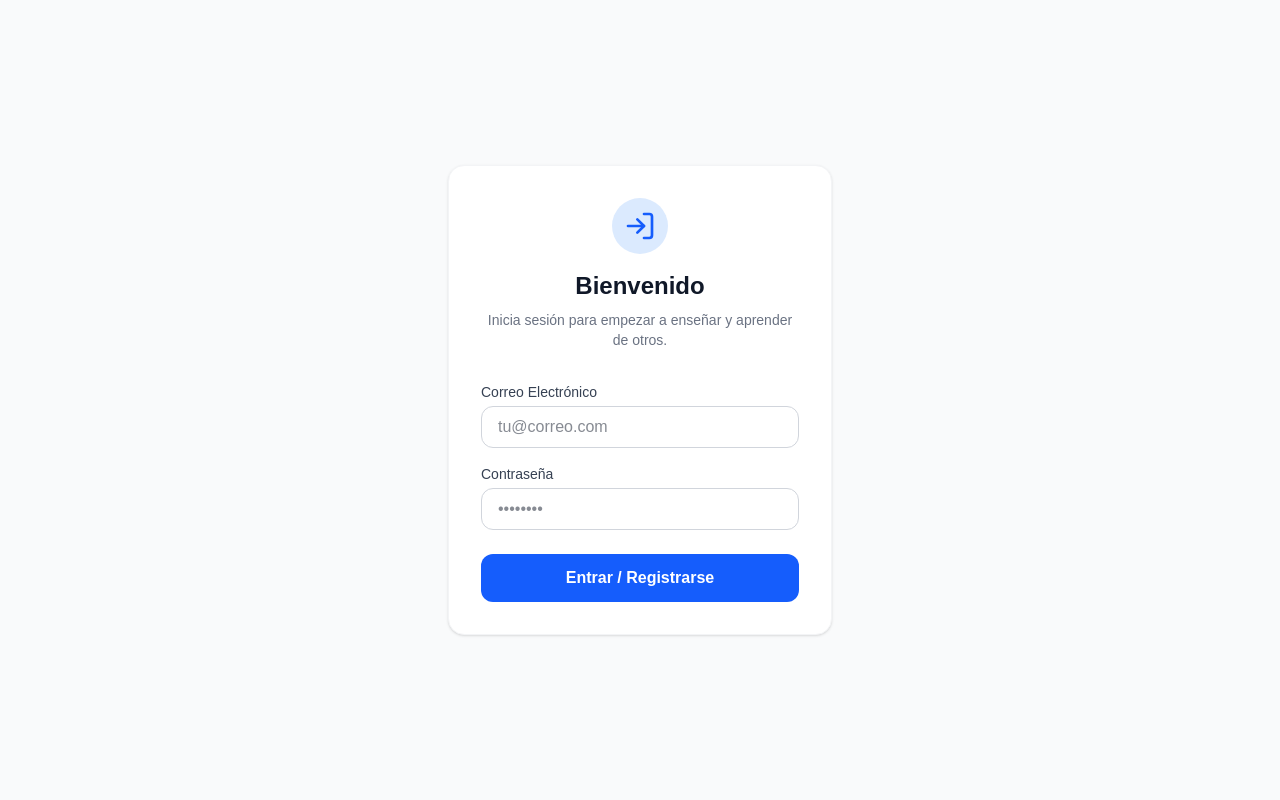
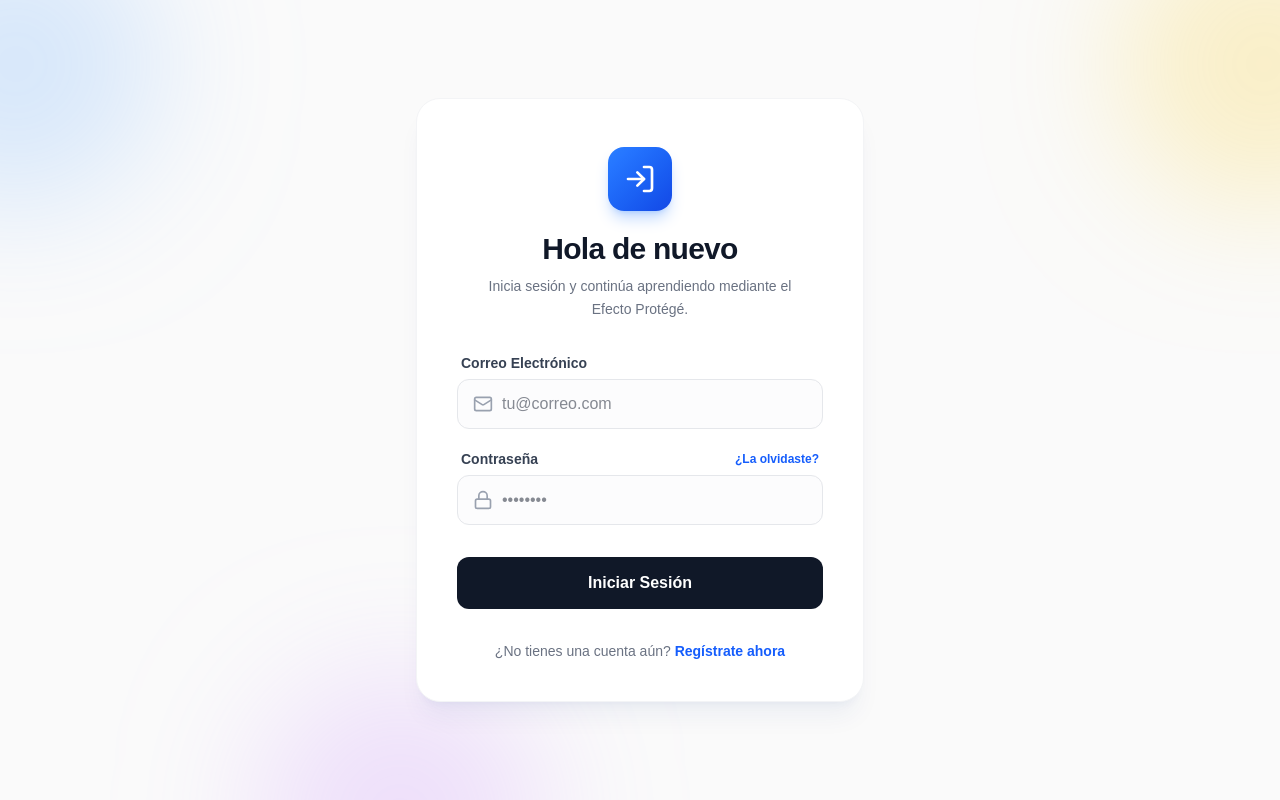
Before and after one commit to DiegoPerez107315/Prototipo-1, a Next.js app in the folder app-web/: page /login in a window 1280 px wide. Built offline with nearby package versions, Linux system fonts and the light colour scheme; no server answers.

Commit message:
Enhance login functionality and add update password page with improved UI

```diff
--- a/app-web/app/login/page.tsx
+++ b/app-web/app/login/page.tsx
@@ -1,115 +1,184 @@
 "use client";
 
-import { LogIn } from "lucide-react";
+import { LogIn, Mail, Lock, UserPlus, KeyRound, Loader2, ArrowLeft } from "lucide-react";
 import { useState } from "react";
 import { useRouter } from "next/navigation";
 import { createClient } from "@/utils/supabase/client";
 
 export default function LoginPage() {
+  const [mode, setMode] = useState<"signin" | "signup" | "forgot">("signin");
   const [email, setEmail] = useState("");
   const [password, setPassword] = useState("");
   const [loading, setLoading] = useState(false);
   const [errorMsg, setErrorMsg] = useState("");
+  const [successMsg, setSuccessMsg] = useState("");
   const router = useRouter();
+
+  const supabase = createClient();
 
   const handleAuth = async (e: React.FormEvent) => {
     e.preventDefault();
     setLoading(true);
     setErrorMsg("");
+    setSuccessMsg("");
 
-    const supabase = createClient();
-
-    // 1. Intentamos iniciar sesión
-    const { error: signInError } = await supabase.auth.signInWithPassword({
-      email,
-      password,
+    if (mode === "signin") {
+      const { error } = await supabase.auth.signInWithPassword({ email, password });
+      if (error) {
+        setErrorMsg(error.message === "Invalid login credentials" ? "Credenciales incorrectas." : error.message);
+      } else {
+        router.push("/");
+      }
+    } else if (mode === "signup") {
+      const { error } = await supabase.auth.signUp({ email, password });
+      if (error) {
+        setErrorMsg("Error: " + error.message);
+      } else {
+        setSuccessMsg("¡Cuenta creada exitosamente! Revisa tu correo o inicia sesión directamente.");
+        setMode("signin");
+        setPassword("");
+      }
+    } else if (mode === "forgot") {
+      const { error } = await supabase.auth.resetPasswordForEmail(email, {
+        redirectTo: `${window.location.origin}/update-password`,
       });
-
-    if (signInError) {
-      // 2. Si es contraseña incorrecta
-      if (signInError.message === "Invalid login credentials") {
-        // Intentamos crear la cuenta. Si ya existe, es que la contraseña está mal.
-        const { error: signUpError } = await supabase.auth.signUp({
-          email,
-          password,
-        });
-
-        if (signUpError) {
-          if (signUpError.message.includes("User already registered")) {
-            setErrorMsg("La contraseña es incorrecta.");
+      if (error) {
+        setErrorMsg("Error enviando correo: " + error.message);
       } else {
-            setErrorMsg("Error: " + signUpError.message);
-          }
-          setLoading(false);
-          return;
-        }
-      } else {
-        setErrorMsg("Error: " + signInError.message);
-        setLoading(false);
-        return;
+        setSuccessMsg("Revisa tu bandeja de entrada. Te hemos enviado un enlace de recuperación.");
+        setEmail("");
       }
     }
 
-    // 3. Si todo salió bien, vamos al Dashboard
-    router.push("/");
     setLoading(false);
   };
 
   return (
-    <main className="min-h-screen bg-gray-50 flex flex-col items-center justify-center p-6">
-      <div className="w-full max-w-sm bg-white p-8 rounded-2xl shadow-sm border border-gray-100">
-        <div className="flex flex-col items-center mb-8">
-          <div className="bg-blue-100 p-3 rounded-full mb-4">
-            <LogIn className="text-blue-600" size={32} />
+    <main className="min-h-screen bg-zinc-50 flex flex-col items-center justify-center p-6 relative overflow-hidden">
+      {/* Círculos decorativos de fondo */}
+      <div className="absolute top-[-10%] left-[-10%] w-72 h-72 bg-blue-400 rounded-full mix-blend-multiply filter blur-3xl opacity-20 animate-blob"></div>
+      <div className="absolute top-[-10%] right-[-10%] w-72 h-72 bg-yellow-400 rounded-full mix-blend-multiply filter blur-3xl opacity-20 animate-blob animation-delay-2000"></div>
+      <div className="absolute bottom-[-20%] left-[20%] w-72 h-72 bg-purple-400 rounded-full mix-blend-multiply filter blur-3xl opacity-20 animate-blob animation-delay-4000"></div>
+
+      <div className="w-full max-w-md bg-white p-8 sm:p-10 rounded-3xl shadow-xl shadow-blue-900/5 relative z-10 border border-gray-100">
+
+        {/* Botón de retroceso para volver a Iniciar Sesión desde Olvidé contraseña */}
+        {mode !== "signin" && (
+          <button
+            onClick={() => { setMode("signin"); setErrorMsg(""); setSuccessMsg(""); }}
+            className="absolute top-6 left-6 text-gray-400 hover:text-gray-700 transition"
+            title="Volver"
+          >
+            <ArrowLeft size={20} />
+          </button>
+        )}
+
+        <div className="flex flex-col items-center mb-8 mt-2">
+          <div className="bg-gradient-to-br from-blue-500 to-blue-700 p-4 rounded-2xl shadow-lg shadow-blue-500/30 mb-5">
+            {mode === "signin" && <LogIn className="text-white" size={32} />}
+            {mode === "signup" && <UserPlus className="text-white" size={32} />}
+            {mode === "forgot" && <KeyRound className="text-white" size={32} />}
           </div>
-          <h1 className="text-2xl font-bold text-gray-900">Bienvenido</h1>
-          <p className="text-sm text-gray-500 text-center mt-2">
-            Inicia sesión para empezar a enseñar y aprender de otros.
+          <h1 className="text-3xl font-extrabold text-gray-900 tracking-tight">
+            {mode === "signin" && "Hola de nuevo"}
+            {mode === "signup" && "Crear cuenta"}
+            {mode === "forgot" && "Recuperar acceso"}
+          </h1>
+          <p className="text-sm text-gray-500 text-center mt-2 leading-relaxed px-4">
+            {mode === "signin" && "Inicia sesión y continúa aprendiendo mediante el Efecto Protégé."}
+            {mode === "signup" && "Únete a nuestra comunidad y desbloquea el poder de enseñar."}
+            {mode === "forgot" && "Ingresa tu correo y te enviaremos instrucciones para restaurar tu contraseña."}
           </p>
         </div>
 
-        <form onSubmit={handleAuth} className="flex flex-col gap-4">
+        <form onSubmit={handleAuth} className="flex flex-col gap-5">
           <div>
-            <label className="block text-sm font-medium text-gray-700 mb-1">
+            <label className="block text-sm font-semibold text-gray-700 mb-1.5 ml-1">
               Correo Electrónico
             </label>
+            <div className="relative">
+              <div className="absolute inset-y-0 left-0 pl-4 flex items-center pointer-events-none">
+                <Mail className="h-5 w-5 text-gray-400" />
+              </div>
               <input
                 type="email"
                 value={email}
                 onChange={(e) => setEmail(e.target.value)}
                 placeholder="tu@correo.com"
-              className="w-full px-4 py-2 border border-gray-300 rounded-xl focus:outline-none focus:ring-2 focus:ring-blue-500 focus:border-transparent text-gray-900 bg-white"
+                className="w-full pl-11 pr-4 py-3 border border-gray-200 rounded-xl focus:outline-none focus:ring-2 focus:ring-blue-500/50 focus:border-blue-500 text-gray-900 bg-gray-50/50 transition-all font-medium"
                 required
               />
             </div>
+          </div>
+
+          {mode !== "forgot" && (
             <div>
-            <label className="block text-sm font-medium text-gray-700 mb-1">
+              <div className="flex justify-between items-center mb-1.5 ml-1 pr-1">
+                <label className="block text-sm font-semibold text-gray-700">
                   Contraseña
                 </label>
+                {mode === "signin" && (
+                  <button
+                    type="button"
+                    onClick={() => { setMode("forgot"); setErrorMsg(""); setSuccessMsg(""); }}
+                    className="text-xs text-blue-600 font-semibold hover:text-blue-800 transition"
+                  >
+                    ¿La olvidaste?
+                  </button>
+                )}
+              </div>
+              <div className="relative">
+                <div className="absolute inset-y-0 left-0 pl-4 flex items-center pointer-events-none">
+                  <Lock className="h-5 w-5 text-gray-400" />
+                </div>
                 <input
                   type="password"
                   value={password}
                   onChange={(e) => setPassword(e.target.value)}
                   placeholder="••••••••"
-              className="w-full px-4 py-2 border border-gray-300 rounded-xl focus:outline-none focus:ring-2 focus:ring-blue-500 focus:border-transparent text-gray-900 bg-white"
+                  className="w-full pl-11 pr-4 py-3 border border-gray-200 rounded-xl focus:outline-none focus:ring-2 focus:ring-blue-500/50 focus:border-blue-500 text-gray-900 bg-gray-50/50 transition-all font-medium"
                   required
+                  minLength={6}
                 />
               </div>
+            </div>
+          )}
 
           {errorMsg && (
-            <p className="text-red-500 text-xs text-center font-medium mt-1">
+            <div className="bg-red-50 text-red-600 p-3 rounded-xl text-sm font-medium border border-red-100 flex items-center">
               {errorMsg}
-            </p>
+            </div>
+          )}
+
+          {successMsg && (
+            <div className="bg-green-50 text-green-700 p-3 rounded-xl text-sm font-medium border border-green-100 flex items-center">
+              {successMsg}
+            </div>
           )}
 
           <button
             type="submit"
             disabled={loading}
-            className="w-full bg-blue-600 text-white font-semibold py-3 rounded-xl hover:bg-blue-700 transition-colors mt-2 disabled:bg-blue-400"
+            className="w-full relative flex justify-center items-center gap-2 bg-gray-900 text-white font-bold py-3.5 px-4 rounded-xl hover:bg-gray-800 hover:shadow-lg hover:-translate-y-0.5 transition-all mt-3 disabled:opacity-70 disabled:hover:translate-y-0 disabled:hover:shadow-none"
           >
-            {loading ? "Cargando..." : "Entrar / Registrarse"}
+            {loading && <Loader2 className="animate-spin h-5 w-5 absolute left-4" />}
+            {mode === "signin" && "Iniciar Sesión"}
+            {mode === "signup" && "Crear Cuenta"}
+            {mode === "forgot" && "Enviar Enlace"}
           </button>
         </form>
+
+        {mode === "signin" && (
+          <p className="text-center text-sm text-gray-500 mt-8 font-medium">
+            ¿No tienes una cuenta aún?{" "}
+            <button
+              onClick={() => { setMode("signup"); setErrorMsg(""); setSuccessMsg(""); }}
+              className="text-blue-600 font-bold hover:underline"
+            >
+              Regístrate ahora
+            </button>
+          </p>
+        )}
       </div>
     </main>
   );
--- /dev/null
+++ b/app-web/app/update-password/page.tsx
@@ -0,0 +1,105 @@
+"use client";
+
+import { useState } from "react";
+import { useRouter } from "next/navigation";
+import { createClient } from "@/utils/supabase/client";
+import { Lock, Loader2, KeyRound } from "lucide-react";
+
+export default function UpdatePasswordPage() {
+  const [password, setPassword] = useState("");
+  const [loading, setLoading] = useState(false);
+  const [errorMsg, setErrorMsg] = useState("");
+  const [successMsg, setSuccessMsg] = useState("");
+  const router = useRouter();
+
+  const supabase = createClient();
+
+  const handleUpdate = async (e: React.FormEvent) => {
+    e.preventDefault();
+    setLoading(true);
+    setErrorMsg("");
+    setSuccessMsg("");
+
+    // Actualiza la contraseña del usuario que acaba de iniciar sesión mediante el enlace del correo
+    const { error } = await supabase.auth.updateUser({
+      password: password
+    });
+
+    if (error) {
+      setErrorMsg("Error al actualizar: " + error.message);
+    } else {
+      setSuccessMsg("¡Contraseña actualizada con éxito!");
+      // Lo llevamos al dashboard después de un momento
+      setTimeout(() => {
+        router.push("/");
+      }, 2000);
+    }
+
+    setLoading(false);
+  };
+
+  return (
+    <main className="min-h-screen bg-zinc-50 flex flex-col items-center justify-center p-6 relative overflow-hidden">
+      {/* Background blobs */}
+      <div className="absolute top-[10%] left-[10%] w-72 h-72 bg-blue-400 rounded-full mix-blend-multiply filter blur-3xl opacity-20"></div>
+      <div className="absolute bottom-[10%] right-[10%] w-72 h-72 bg-green-400 rounded-full mix-blend-multiply filter blur-3xl opacity-20"></div>
+
+      <div className="w-full max-w-md bg-white p-8 sm:p-10 rounded-3xl shadow-xl shadow-blue-900/5 relative z-10 border border-gray-100">
+        <div className="flex flex-col items-center mb-8 mt-2">
+          <div className="bg-gradient-to-br from-green-500 to-green-700 p-4 rounded-2xl shadow-lg shadow-green-500/30 mb-5">
+            <KeyRound className="text-white" size={32} />
+          </div>
+          <h1 className="text-2xl font-extrabold text-gray-900 tracking-tight text-center">
+            Restablecer Contraseña
+          </h1>
+          <p className="text-sm text-gray-500 text-center mt-2 leading-relaxed px-4">
+            Ingresa tu nueva contraseña a continuación.
+          </p>
+        </div>
+
+        <form onSubmit={handleUpdate} className="flex flex-col gap-5">
+          <div>
+            <label className="block text-sm font-semibold text-gray-700 mb-1.5 ml-1">
+              Nueva Contraseña
+            </label>
+            <div className="relative">
+              <div className="absolute inset-y-0 left-0 pl-4 flex items-center pointer-events-none">
+                <Lock className="h-5 w-5 text-gray-400" />
+              </div>
+              <input
+                type="password"
+                value={password}
+                onChange={(e) => setPassword(e.target.value)}
+                placeholder="••••••••"
+                className="w-full pl-11 pr-4 py-3 border border-gray-200 rounded-xl focus:outline-none focus:ring-2 focus:ring-green-500/50 focus:border-green-500 text-gray-900 bg-gray-50/50 transition-all font-medium"
+                required
+                minLength={6}
+              />
+            </div>
+          </div>
+
+          {errorMsg && (
+            <div className="bg-red-50 text-red-600 p-3 rounded-xl text-sm font-medium border border-red-100">
+              {errorMsg}
+            </div>
+          )}
+
+          {successMsg && (
+            <div className="bg-green-50 text-green-700 p-3 rounded-xl text-sm font-medium border border-green-100">
+              {successMsg}
+            </div>
+          )}
+
+          <button
+            type="submit"
+            disabled={loading || successMsg.length > 0}
+            className="w-full relative flex justify-center items-center gap-2 bg-gray-900 text-white font-bold py-3.5 px-4 rounded-xl hover:bg-gray-800 hover:shadow-lg transition-all mt-3 disabled:opacity-70"
+          >
+            {loading && <Loader2 className="animate-spin h-5 w-5 absolute left-4" />}
+            Actualizar Contraseña
+          </button>
+        </form>
+      </div>
+    </main>
+  );
+}
```
Lines whose indentation alone changed are shown as unchanged.
